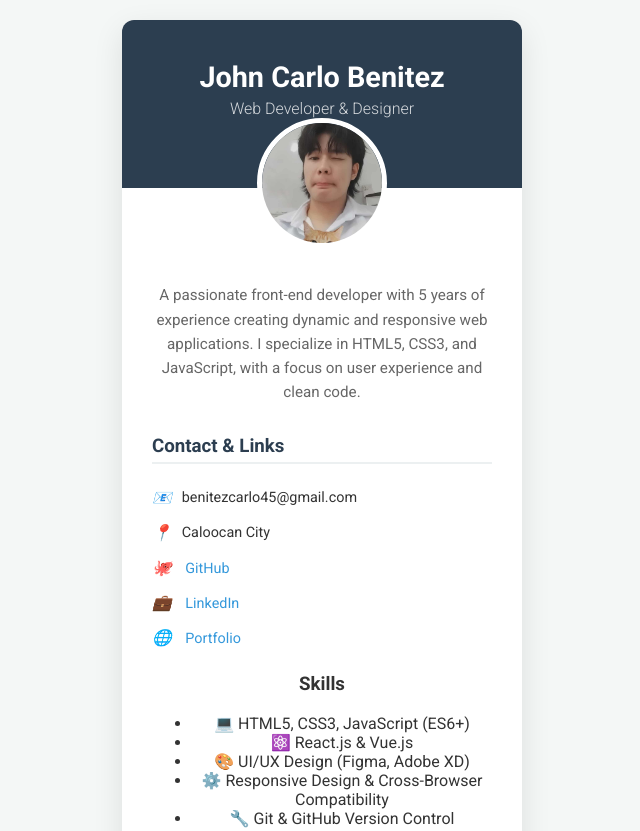
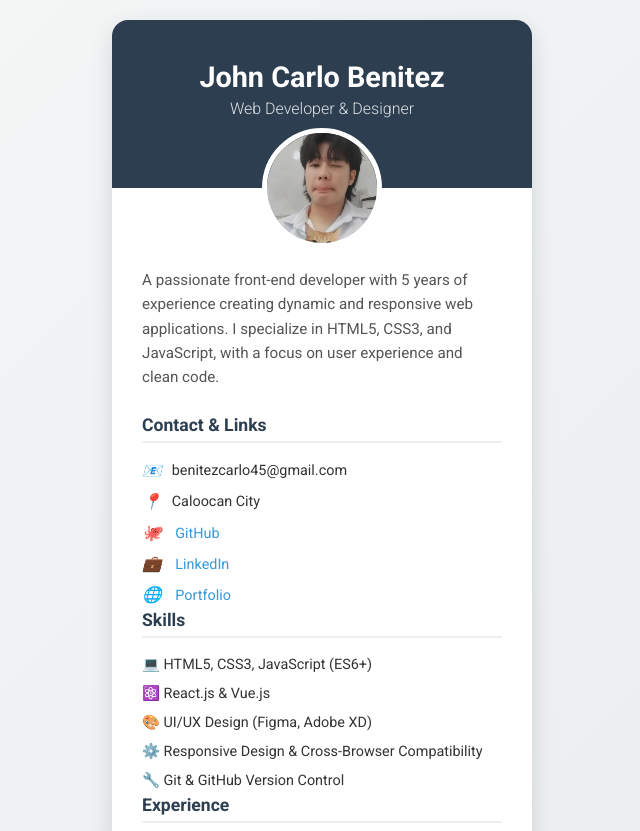
Before and after one commit to benitezcarlo45-ux/22011-WEB101-BENITEZ, a plain HTML site: page index.html in a window 1280 px wide. Shown: the top 831 px of the page, without its empty margins (318-958 px from the left). Drawn offline with Linux system fonts and the light colour scheme.

Commit message:
Update style.css

```diff
--- a/style.css
+++ b/style.css
@@ -1,104 +1,156 @@
+/* 1. Global Reset & Base Styles */
+* {
+    margin: 0;
+    padding: 0;
+    box-sizing: border-box;
+}
+
 body {
-    font-family: 'Roboto', sans-serif; /* Use the linked Google Font */
-    background-color: #f4f7f6; /* Light gray background */
-    color: #333; /* Dark gray text */
-    margin: 0;
-    padding: 20px;
+    font-family: 'Roboto', sans-serif;
+    background: linear-gradient(135deg, #f4f7f6, #e9ecef); /* Subtle gradient */
+    color: #333;
     display: flex;
     justify-content: center;
     align-items: center;
     min-height: 100vh;
+    padding: 20px;
 }
 
-/* 2. Profile Card Container Styling */
+/* 2. Profile Card */
 .profile-card {
-    background-color: #ffffff; /* White card background */
-    border-radius: 12px;
-    box-shadow: 0 10px 30px rgba(0, 0, 0, 0.1); /* Soft shadow */
-    max-width: 400px;
+    background: #fff;
+    border-radius: 16px;
+    box-shadow: 0 8px 24px rgba(0, 0, 0, 0.12);
+    max-width: 420px;
     width: 100%;
-    text-align: center;
-    overflow: hidden; /* Important for the header background */
+    overflow: hidden;
+    transition: transform 0.3s ease, box-shadow 0.3s ease;
 }
 
-/* 3. Header Section (Image & Name) */
+.profile-card:hover {
+    transform: translateY(-5px);
+    box-shadow: 0 12px 32px rgba(0, 0, 0, 0.15);
+}
+
+/* 3. Header */
 .profile-header {
-    background-color: #2c3e50; /* Dark blue/charcoal header background */
-    color: #ffffff;
-    padding: 30px 20px 70px 20px; /* Extra padding at bottom for image overlap */
+    background: #2c3e50;
+    color: #fff;
+    padding: 40px 20px 70px;
     position: relative;
+    text-align: center;
 }
 
 .profile-img {
     width: 120px;
     height: 120px;
-    border-radius: 50%; /* Makes the image circular */
+    border-radius: 50%;
     object-fit: cover;
-    border: 5px solid #ffffff; /* White border for emphasis */
-    position: absolute; /* Position relative to the header */
-    bottom: -60px; /* Move half way out of the header */
+    border: 5px solid #fff;
+    position: absolute;
+    bottom: -60px;
     left: 50%;
-    transform: translateX(-50%); /* Center the image exactly */
+    transform: translateX(-50%);
 }
 
 .profile-header h1 {
+    font-size: 1.8em;
     font-weight: 700;
-    margin-top: 10px;
     margin-bottom: 5px;
-    font-size: 1.8em;
 }
 
 .profile-header h2 {
+    font-size: 1em;
     font-weight: 300;
-    font-size: 1em;
-    opacity: 0.8;
-    margin: 0;
+    opacity: 0.85;
 }
 
-/* 4. Body Section (Bio & Links) */
+/* 4. Body */
 .profile-body {
-    padding: 80px 30px 30px 30px; /* Top padding to account for image overlap */
+    padding: 80px 30px 30px;
+    text-align: left;
 }
 
 .bio {
     font-size: 0.95em;
     line-height: 1.6;
-    margin-bottom: 30px;
-    color: #666;
+    margin-bottom: 25px;
+    color: #555;
 }
 
-.contact-info h3 {
-    text-align: left;
+/* 5. Section Headings */
+.profile-body h3 {
+    font-size: 1.1em;
     color: #2c3e50;
-    border-bottom: 2px solid #ecf0f1; /* Light divider */
-    padding-bottom: 5px;
-    margin-bottom: 15px;
+    border-bottom: 2px solid #ecf0f1;
+    padding-bottom: 6px;
+    margin-bottom: 12px;
 }
 
-.contact-info ul {
+/* 6. Contact Info */
+.contact-info ul,
+.skills ul,
+.experience ul,
+.projects ul {
     list-style: none;
     padding: 0;
-    text-align: left;
+    margin: 0;
 }
 
 .contact-info li {
-    padding: 8px 0;
-    font-size: 0.9em;
     display: flex;
     align-items: center;
+    font-size: 0.9em;
+    padding: 6px 0;
 }
 
 .contact-info a {
+    color: #3498db;
     text-decoration: none;
-    color: #3498db; /* Blue link color */
     transition: color 0.3s ease;
 }
 
 .contact-info a:hover {
-    color: #2980b9;
+    color: #1d6fa5;
 }
 
 .icon {
     margin-right: 10px;
     font-size: 1.1em;
 }
+
+/* 7. Skills, Experience, Projects */
+.skills li,
+.experience li,
+.projects li {
+    font-size: 0.9em;
+    padding: 6px 0;
+}
+
+/* 8. Education */
+.education p {
+    font-size: 0.9em;
+    color: #444;
+    line-height: 1.5;
+}
+
+/* 9. Responsive */
+@media (max-width: 480px) {
+    .profile-card {
+        max-width: 95%;
+    }
+
+    .profile-header h1 {
+        font-size: 1.5em;
+    }
+
+    .profile-header h2 {
+        font-size: 0.9em;
+    }
+
+    .profile-img {
+        width: 100px;
+        height: 100px;
+        bottom: -50px;
+    }
+}
```
